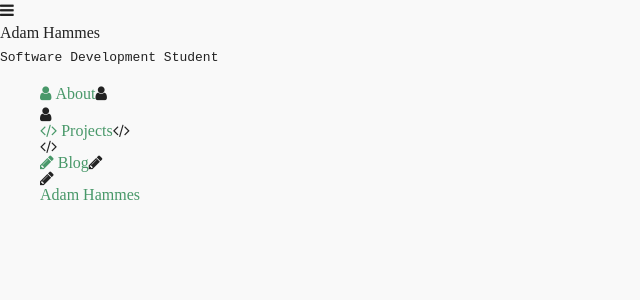
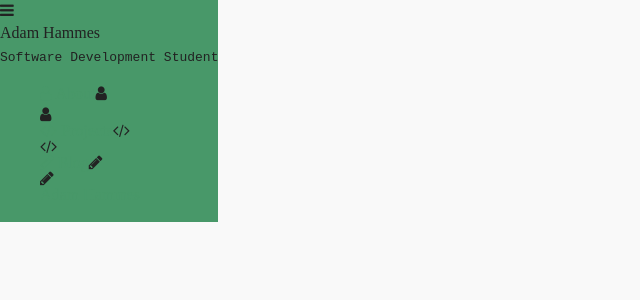
Before and after one commit to adamhammes/old-site, a Jekyll site: the page built from index.html, in a window 1280 px wide. Shown: the top 300 px of the page, without its empty margins (0-640 px from the left). Built offline with Jekyll 4.4.1, drawn with Linux system fonts in a browser that asks for light colours; nearby versions of some CDN libraries.

Commit message:
Background color

```diff
--- a/assets/css/sidebar.scss
+++ b/assets/css/sidebar.scss
@@ -1,9 +1,11 @@
 ---
 ---
+@import "variables";
 .sidebar {
     position: fixed;
     top: 0;
     left: 0;
+    background: $mainColor;
 }
 
 nav {
--- a/assets/css/variables.scss
+++ /dev/null
@@ -1,5 +0,0 @@
----
----
-$mainColor: #489869;
-$bodyBackground: #f9f9f9;
-$contentBackground: #fff;
```
